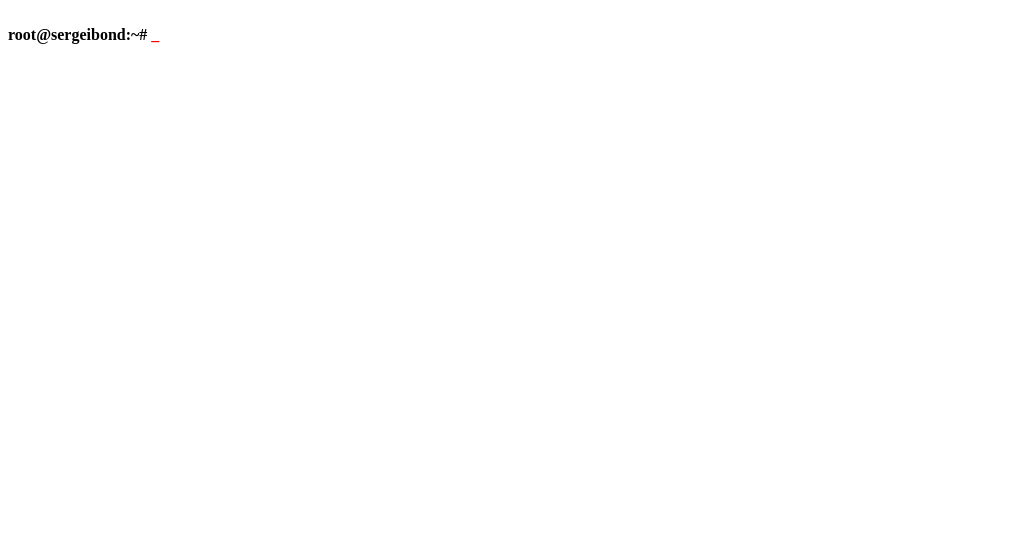
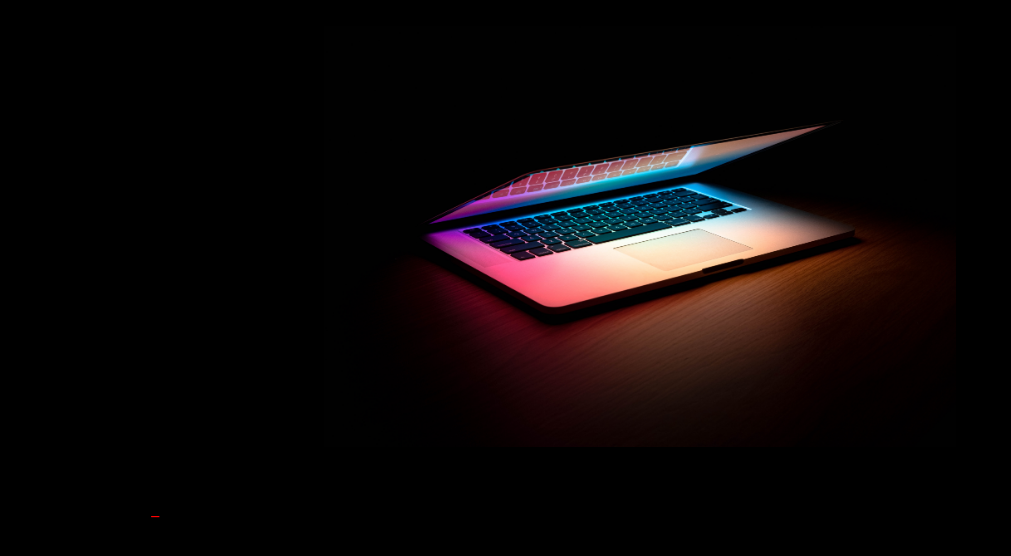
Before and after one commit to SergeiBond/SergeiBond.github.io, a plain HTML site: page index.html in a window 1280 px wide. Shown: the whole page, without its empty margins (0-1011 px from the left). Drawn offline with Linux system fonts and the light colour scheme.

Commit message:
Update index.html

```diff
--- a/index.html
+++ b/index.html
@@ -3,9 +3,19 @@
   <head>
     <title>StuffProfile</title>
     <style>
+      body {
+        background-color: black;
+      }
 
-      *{
+      * {
       font-weight: bold;
+      }
+
+      .center {
+      display: block;
+      margin-left: auto;
+      margin-right: auto;
+      width: 50%;
       }
 
       .blink {
@@ -26,7 +36,13 @@
     </style>
   </head>
   <body>
-<br>
+    <br>
+    <img src="/assets/unsplash-com-photos-SyYmXSDnJ54.jpg" alt="Computer" class="center">
+
+    <br>
+    <br>
+    <br>
+
     root@sergeibond:~# <span class="blink">_</span>
   </body>
 </html>
```
